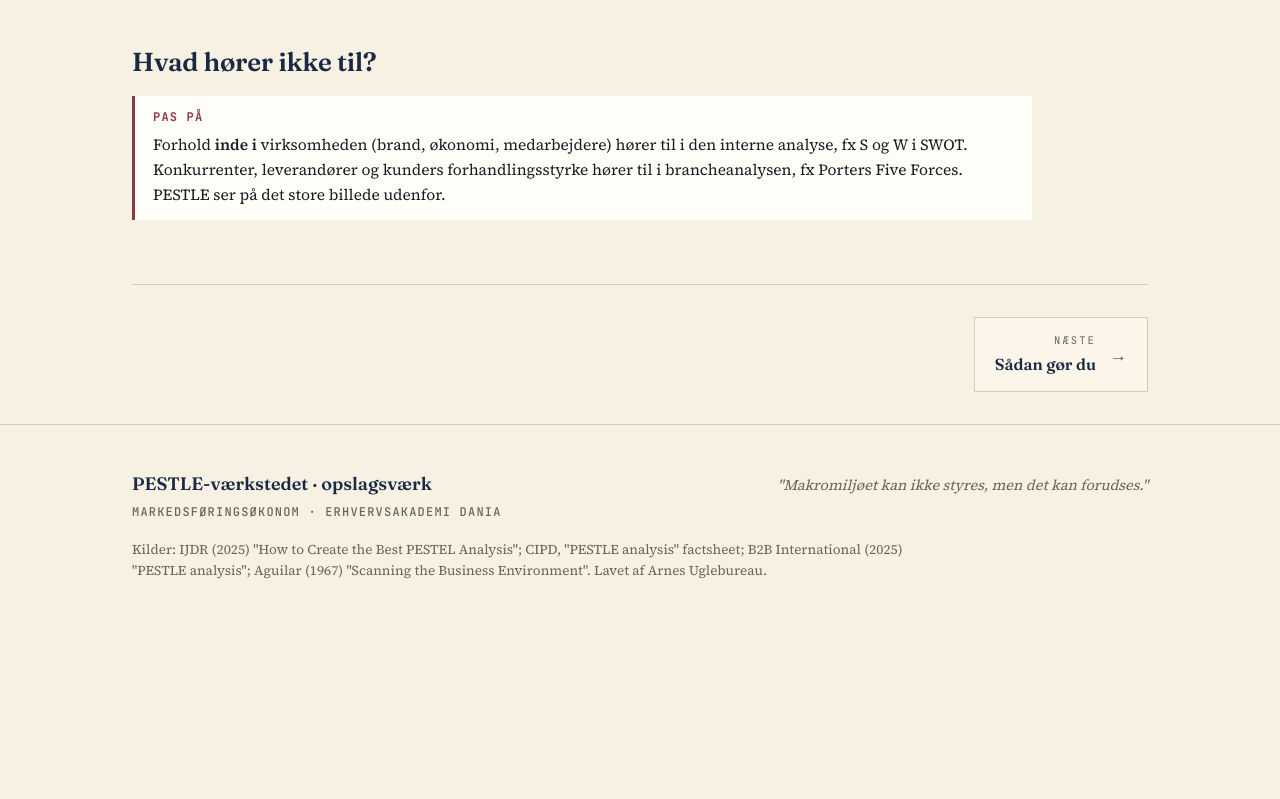
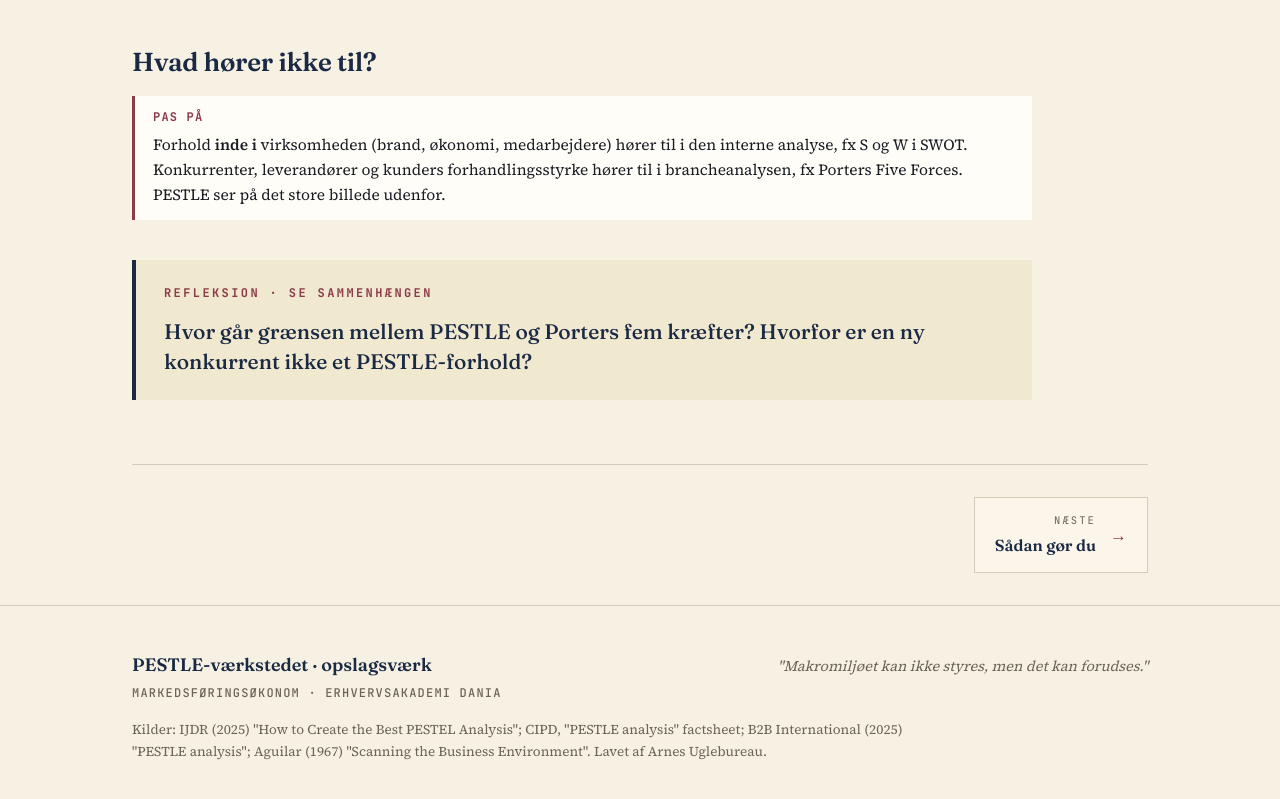
Before and after one commit to arma-dania/Pestle, a plain HTML site: page index.html in a window 1280 px wide. Shown: the part 2464-3263 px from the top of the page. Before the commit the page ends 3106 px from the top, so only its background shows below. Drawn offline with nearby package versions, Linux system fonts and the light colour scheme.

Commit message:
Refleksionsspørgsmål på Overblik, Sådan gør du og Semesteroverblik
Co-Authored-By: Claude Opus 5.5 <noreply@anthropic.com>
Claude-Session: https://claude.ai/code/session_014WKH9v7VqmbXZPvz361Rz3

```diff
--- a/index.html
+++ b/index.html
@@ -136,6 +136,8 @@ ul.errs{margin:0;padding-left:1.2em;display:grid;gap:8px}
 /* øvelsesboks: som Exercise i Konjunkturvurdering */
 .exercise{background:var(--card);border-left:4px solid var(--navy);padding:clamp(18px,3vw,24px) clamp(16px,3vw,28px);display:grid;gap:14px;max-width:900px}
 .exercise>.mono{color:var(--burgundy);letter-spacing:.2em}
+.refl{margin-top:40px}
+.refl-q{font-family:var(--font-display);font-size:clamp(18px,3vw,21px);font-weight:500;color:var(--navy);line-height:1.4}
 .stmt{font-family:var(--font-display);font-size:clamp(19px,3.4vw,22px);font-weight:600;color:var(--navy);line-height:1.3;min-height:2.6em}
 .stmt .n{font-family:var(--font-mono);font-size:13px;color:var(--burgundy);margin-right:8px;font-weight:700}
 .choices{display:grid;grid-template-columns:repeat(2,1fr);gap:6px}
@@ -346,6 +348,11 @@ span.chipr{background:#fff;border-style:dashed}
 
   <h3 class="sec-title">Hvad hører ikke til?</h3>
   <aside class="note burg"><p class="mono">Pas på</p><p>Forhold <b>inde i</b> virksomheden (brand, økonomi, medarbejdere) hører til i den interne analyse, fx S og W i SWOT. Konkurrenter, leverandører og kunders forhandlingsstyrke hører til i brancheanalysen, fx Porters Five Forces. PESTLE ser på det store billede udenfor.</p></aside>
+
+  <aside class="exercise refl" aria-label="Refleksion">
+    <p class="mono">Refleksion · Se sammenhængen</p>
+    <p class="refl-q">Hvor går grænsen mellem PESTLE og Porters fem kræfter? Hvorfor er en ny konkurrent ikke et PESTLE-forhold?</p>
+  </aside>
 </section>
 
 <!-- TRIN -->
@@ -370,6 +377,11 @@ span.chipr{background:#fff;border-style:dashed}
       <li><b>For bred afgrænsning:</b> "verdensøkonomien" i stedet for det marked, virksomheden faktisk sælger på.</li>
       <li><b>Ingen kilder:</b> påstande uden dokumentation svækker analysen.</li>
     </ul>
+  </aside>
+
+  <aside class="exercise refl" aria-label="Refleksion">
+    <p class="mono">Refleksion · Forstå</p>
+    <p class="refl-q">Hvorfor er "så hvad?" det vigtigste trin? Hvad mangler en analyse, der kun er en liste?</p>
   </aside>
 </section>
 
@@ -428,6 +440,11 @@ span.chipr{background:#fff;border-style:dashed}
   </div>
   <iframe id="fdta" class="anim-frame" src="overblik/fra-data-til-anbefaling.html" title="Animation: Fra data til anbefaling" loading="lazy" allow="fullscreen" allowfullscreen></iframe>
 
+
+  <aside class="exercise refl" aria-label="Refleksion">
+    <p class="mono">Refleksion · Forstå</p>
+    <p class="refl-q">Animationen viser, at afstanden fra kernen er graden af kontrol. Hvorfor ligger PESTLE yderst, og hvad betyder det for, hvordan Living Flowers kan reagere?</p>
+  </aside>
 </section>
 
 <div class="pagenav" id="pagenav"></div>
```
